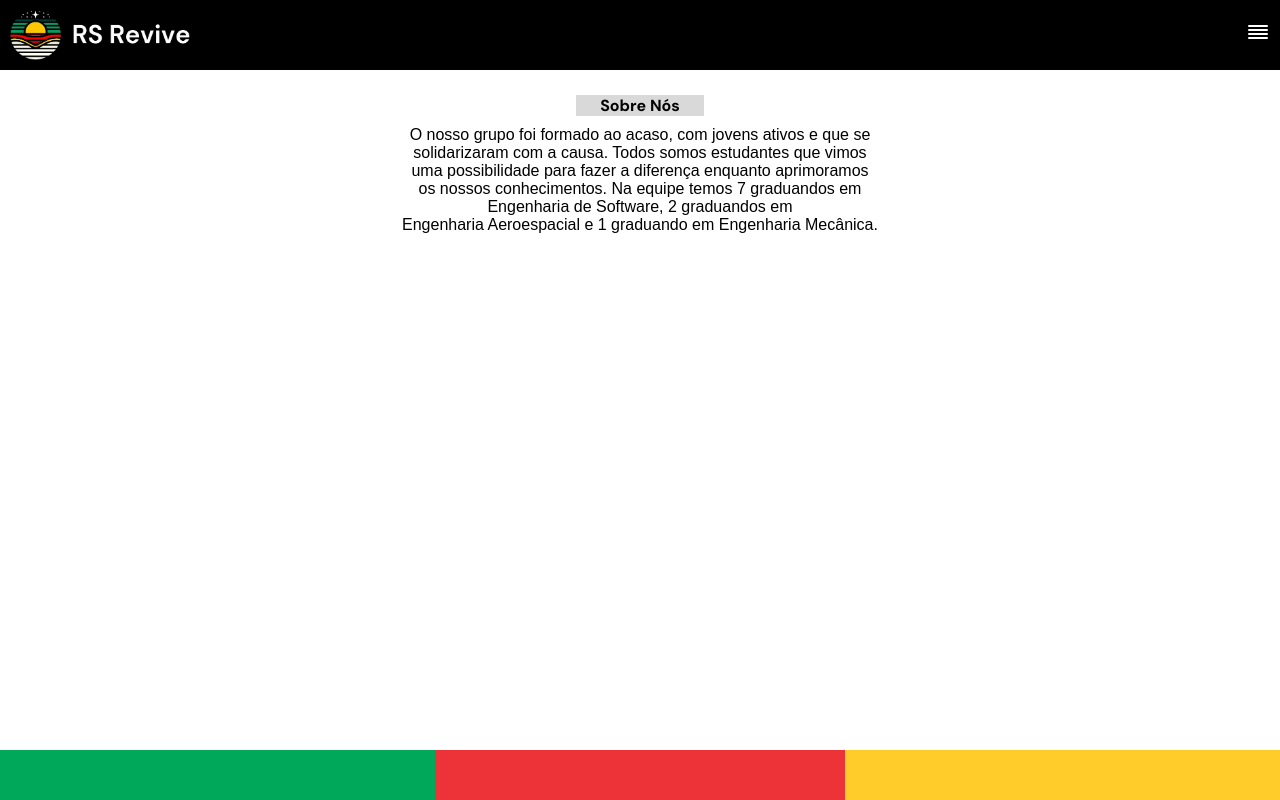
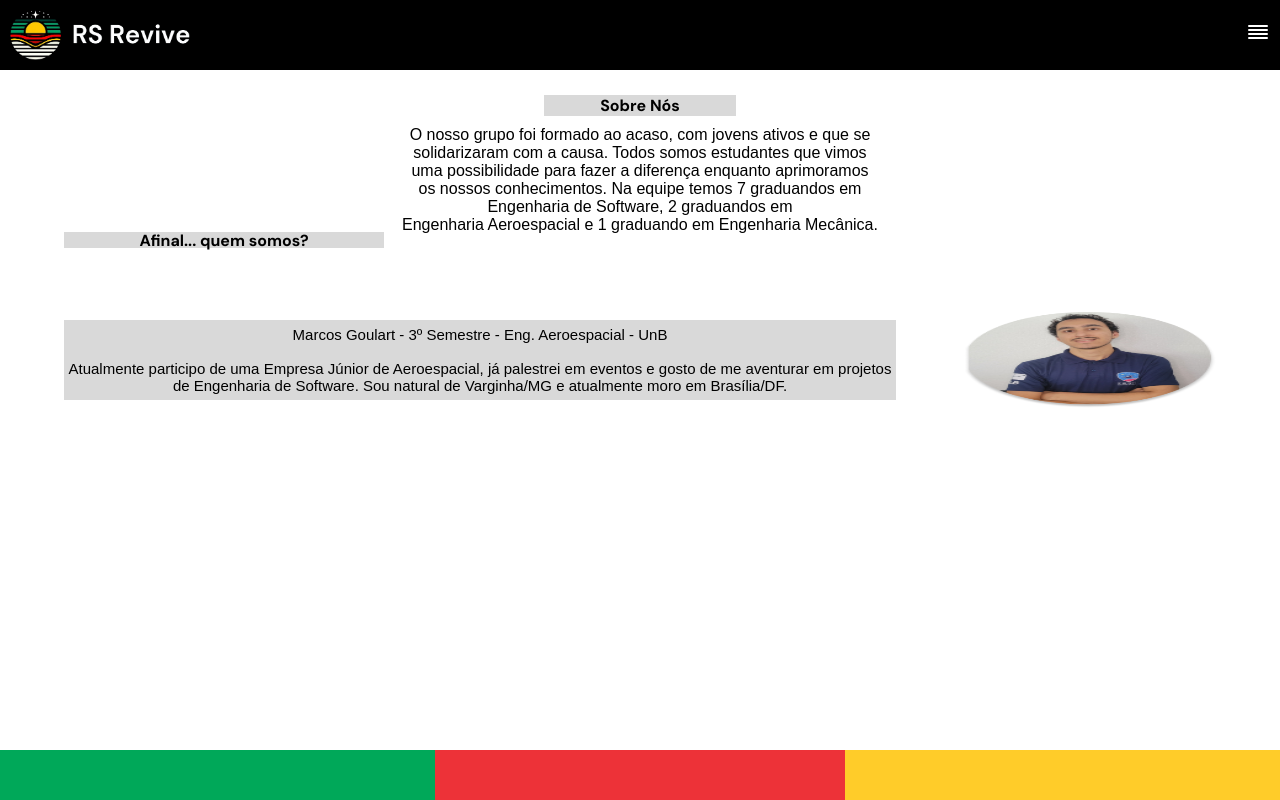
Before and after one commit to moonshinerd/RSRevive-MaratonaRS, a React (Vite) app in the folder web/: page /aboutus in a window 1280 px wide. Built offline with nearby package versions, Linux system fonts and the light colour scheme.

Commit message:
atulizacao home

```diff
--- a/web/src/global.css
+++ b/web/src/global.css
@@ -1,3 +1,6 @@
+
+@import url('https://fonts.googleapis.com/css2?family=DM+Sans:wght@700&display=swap');
+
 :root {
   /*Acrescentar cores e fontes padrão*/
   --branco: #fff;
--- a/web/src/pages/aboutus/index.jsx
+++ b/web/src/pages/aboutus/index.jsx
@@ -2,7 +2,7 @@ import React from 'react';
 import styles from './styles.module.css'; // Importando o CSS
 import { Header } from '../../components/header';
 import { Footer } from '../../components/footer';
-import logo from './components/RSRevive.png'
+import marcos from './components/Marcos.png'
 
 export const AboutUs = () => {
   return (
@@ -18,6 +18,18 @@ export const AboutUs = () => {
         <div className={styles.textbox}>
           <p>O nosso grupo foi formado ao acaso, com jovens ativos e que se <br></br>solidarizaram com a causa. Todos somos estudantes que vimos <br></br>uma possibilidade para fazer a diferença enquanto aprimoramos <br></br>os nossos conhecimentos. Na equipe temos 7 graduandos em <br></br>Engenharia de Software, 2 graduandos em <br></br>Engenharia Aeroespacial e 1 graduando em Engenharia Mecânica.</p>
         </div>
+        <div className={styles.container}>
+          <div className={styles.graybox1}>
+            <p>Afinal... quem somos?</p>
+          </div>
+        </div>
+        <div className={styles.container}>
+          <div className={styles.graybox2}>
+            <p>Marcos Goulart - 3º Semestre - Eng. Aeroespacial - UnB  <br></br><br></br>
+            Atualmente participo de uma Empresa Júnior de Aeroespacial, já palestrei em eventos e gosto de me aventurar em projetos de Engenharia de Software. Sou natural de Varginha/MG e atualmente moro em Brasília/DF.</p>
+          </div>
+          <img src={marcos} className={styles.marcos} width="100%" height="100%"></img>
+        </div>
       </div>
       <Footer />
     </div>
--- a/web/src/pages/aboutus/styles.module.css
+++ b/web/src/pages/aboutus/styles.module.css
@@ -1,4 +1,3 @@
-/* styles.module.css */
 /* styles.module.css */
 @import url('https://fonts.googleapis.com/css2?family=DM+Sans:wght@700&display=swap');
 
@@ -14,7 +13,7 @@
 
   .graybox {
     background-color: #d9d9d9;
-    width: 10%;
+    width: 15%;
     height: 50%;
     display: flex;
     justify-content: center;
@@ -26,5 +25,46 @@
   .textbox {
     margin-top: 10px; /* Espaçamento entre a graybox e a caixa de texto */
     text-align: center; /* Alinhamento do texto */
-    font-family: 'DM Sans' Regular;
+    font-family: 'DM Sans' sans-serif;
+    font-weight: 100;
   }
+
+  .graybox1 {
+    background-color: #d9d9d9;
+    width: 25%;
+    height: 2%;
+    display: flex;
+    justify-content: center;
+    align-items: center;
+    color: #000000;
+    font-family: 'DM Sans', sans-serif;
+    position: absolute; /* Posição absoluta */
+    left: 5%; /* Alinhar à esquerda */
+    top: 30%; /* Alinhar ao centro verticalmente */
+    transform: translateY(-50%); /* Ajustar para o centro verticalmente */
+  }
+
+  .graybox2 {
+    background-color: #d9d9d9;
+    width: 65%;
+    height: 10%;
+    display: flex;
+    justify-content: center;
+    text-align: center;
+    align-items: center;
+    color: #000000;
+    font-family: Arial, sans-serif;
+    font-size: 15px;
+    position: absolute; /* Posição absoluta */
+    left: 5%; /* Alinhar à esquerda */
+    top: 45%; /* Alinhar ao centro verticalmente */
+    transform: translateY(-50%); /* Ajustar para o centro verticalmente */
+
+  }
+  .marcos {
+    position: absolute; /* Define a posição absoluta */
+    top: 39%; /* Ajusta a posição verticalmente */
+    left: 75%; /* Ajusta a posição horizontalmente */
+    width: 20%;
+    height: 12%;
+  }
```
Also changed, not shown: web/src/pages/aboutus/components/Marcos.png (added).
